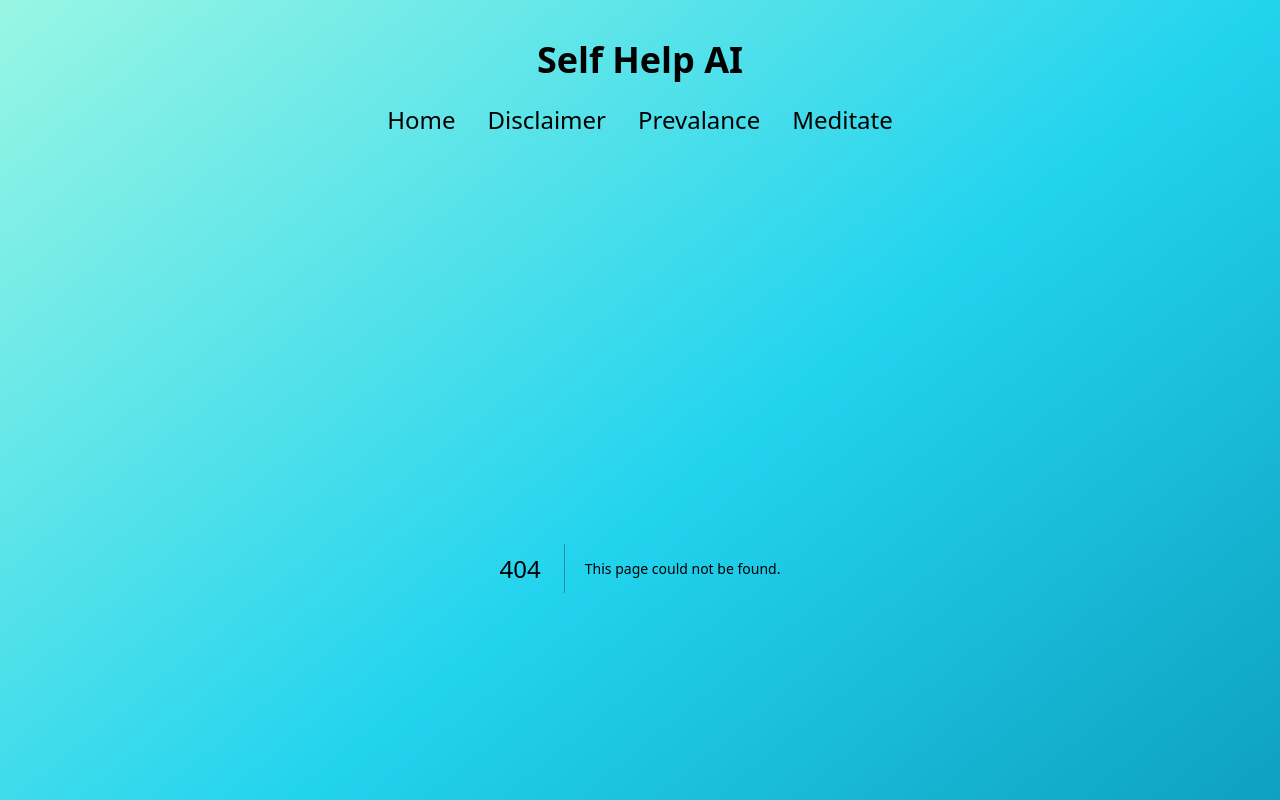
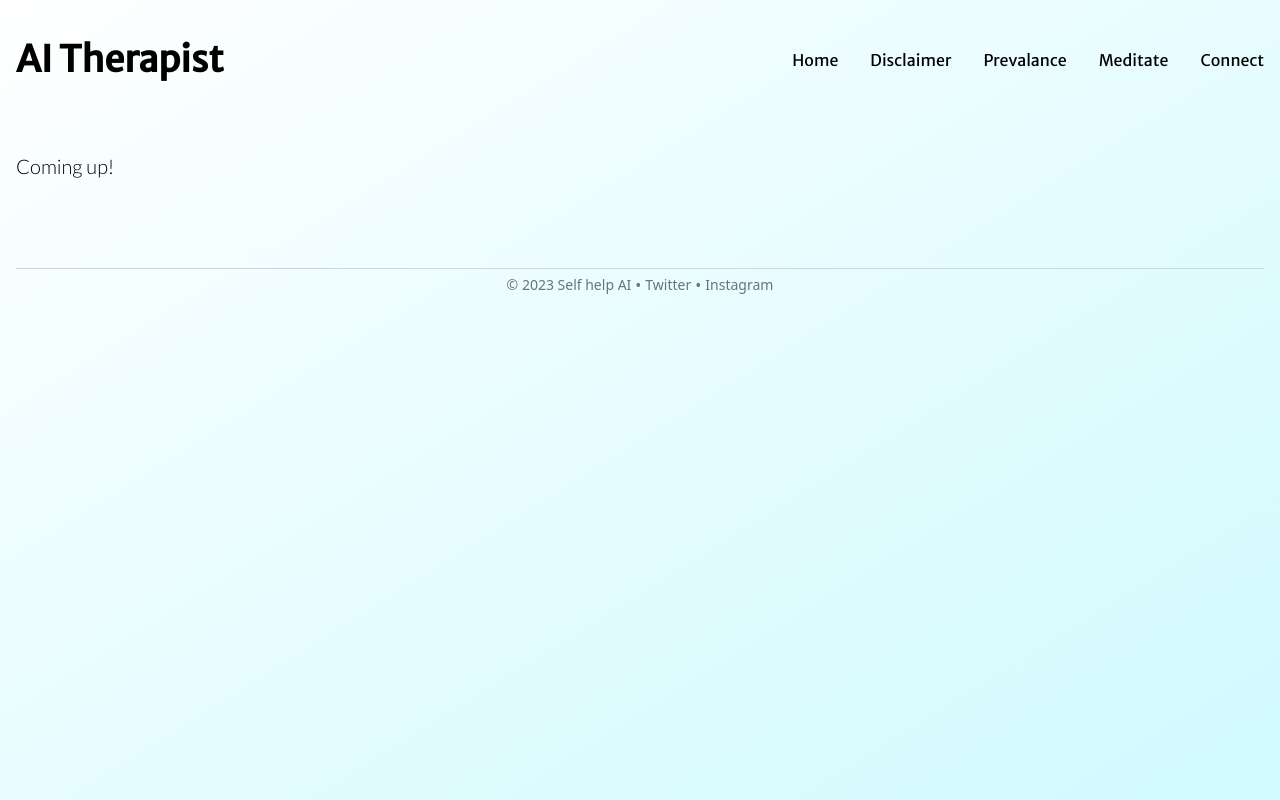
Before and after one commit to anusha-arunn/SelfHelpAI, a Next.js app: page /connect in a window 1280 px wide. Before the commit this address had no page. Shown: the top 800 px of the page. Built offline with nearby package versions, Linux system fonts and the light colour scheme.

Commit message:
Changed Layouts

```diff
--- a/components/Layout.tsx
+++ b/components/Layout.tsx
@@ -1,5 +1,12 @@
 import Link from "next/link";
 import Image from "next/image";
+import { Merriweather_Sans } from "@next/font/google";
+
+const roboto = Merriweather_Sans({
+  weight: "400",
+  subsets: ["latin"],
+});
+
 interface Props {
   children?: React.ReactNode;
 }
@@ -8,19 +15,16 @@ const Layout = ({ children }: Props) => {
   return (
     <>
       <div className="min-h-screen dark:bg-black">
-        <div className="flex flex-col">
-          <nav className="pt-10 text-center">
-            <div className="flex flex-row justify-center items-center pb-5">
-              <h1>
+        <nav className={roboto.className}>
+          <div className="flex flex-row justify-center items-center gap-8 py-1 pt-10 text-l">
+            <h1 className="flex-1">
               <Link
                 href="/"
                 className="text-center font-bold text-4xl hover:text-gray-500 duration-200 dark:text-gray-100 dark:hover:text-gray-600"
               >
-                  {`Self Help AI`}
+                {`AI Therapist`}
               </Link>
             </h1>
-            </div>
-            <div className="flex flex-row justify-center gap-8 py-1 text-2xl">
             <Link
               href="/"
               className="hover:text-gray-700 dark:text-gray-400 dark:hover:text-gray-600"
@@ -45,6 +49,12 @@ const Layout = ({ children }: Props) => {
             >
               Meditate
             </Link>
+            <Link
+              href="/connect"
+              className="hover:text-gray-700 dark:text-gray-400 dark:hover:text-gray-600"
+            >
+              Connect
+            </Link>
           </div>
         </nav>
 
@@ -61,7 +71,6 @@ const Layout = ({ children }: Props) => {
           </div>
         </footer>
       </div>
-      </div>
     </>
   );
 };
--- a/pages/_document.tsx
+++ b/pages/_document.tsx
@@ -5,7 +5,7 @@ class MyDocument extends Document {
     return (
       <Html lang="en" className="">
         <Head />
-        <body className="from-teal-200 via-cyan-400 to-cyan-600 bg-gradient-to-br dark:bg-black max-w-4xl px-4 mx-auto">
+        <body className="bg-gradient-to-tl from-cyan-100 dark:bg-black max-w-7xl px-4 mx-auto">
           <Main />
           <NextScript />
         </body>
--- a/pages/alone.tsx
+++ b/pages/alone.tsx
@@ -9,7 +9,7 @@ export default function Alone() {
   return (
     <div className="py-10 dark:bg-black flex items-center grid-cols-3 grid-flow-col gap-4 divide-x">
       <div lang="en" className={roboto.className}>
-        <div className="row-span-2 text-left text-2xl dark:text-gray-200">
+        <div className="row-span-2 text-left text-xl dark:text-gray-200">
           You Are Not Alone According to the Anxiety & Depression Association of
           America, anxiety disorders are the most common mental illness in the
           United States, affecting some 40 million adults, or about 18% of the
--- /dev/null
+++ b/pages/connect.tsx
@@ -0,0 +1,18 @@
+import { Lato } from "@next/font/google";
+
+const roboto = Lato({
+  weight: "300",
+  subsets: ["latin"],
+});
+
+export default function connect() {
+  return (
+    <div className="py-10 dark:bg-black flex items-center grid-cols-3 grid-flow-col gap-4 divide-x">
+      <div lang="en" className={roboto.className}>
+        <div className="row-span-2 text-left text-xl dark:text-gray-200">
+          Coming up!
+        </div>
+      </div>
+    </div>
+  );
+}
--- a/pages/disclaimer.tsx
+++ b/pages/disclaimer.tsx
@@ -9,7 +9,7 @@ export default function Disclaimer() {
   return (
     <div className="py-10 dark:bg-black flex items-center grid-cols-3 grid-flow-col gap-4 divide-x">
       <div lang="en" className={roboto.className}>
-        <div className="row-span-2 text-center text-2xl dark:text-gray-200">
+        <div className="row-span-2 text-center text-xl dark:text-gray-200">
           This AI is intented to just support you and does not provide
           professional help. A medical disclaimer declares that this site
           content is for informational purposes only, and should not be taken as
--- a/pages/index.tsx
+++ b/pages/index.tsx
@@ -33,7 +33,7 @@ export default function Home() {
   return (
     <div>
       <Head>
-        <title>Self Help AI</title>
+        <title>AI Therapist</title>
         <link rel="icon" href="/favicon.ico" />
       </Head>
 
```
Lines whose indentation alone changed are shown as unchanged.
